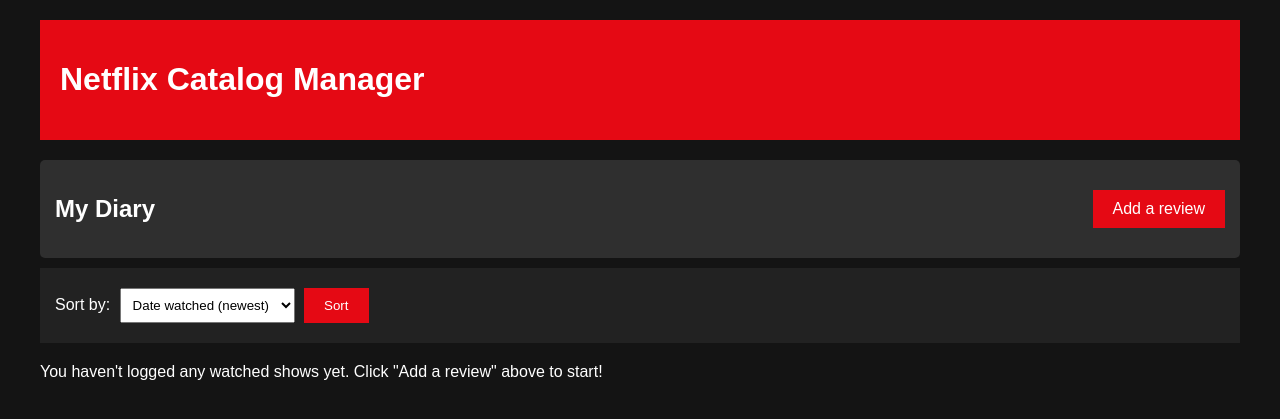
After one commit to caitlynsophie/netflix-project, a Django app: page /diary/ in a window 1280 px wide. The commit adds this page. Shown: the top 419 px of the page. Run offline with Django 5.2, Linux system fonts and the light colour scheme; data that the repository does not hold is empty.

Commit message:
Reviews + Additional fixes

```diff
--- /dev/null
+++ b/catalog/templates/catalog/diary.html
@@ -0,0 +1,56 @@
+{% extends 'catalog/base.html' %}
+
+{% block content %}
+<div class="title-card">
+    <div style="display: flex; justify-content: space-between; align-items: center;">
+        <h2>My Diary</h2>
+        <!-- Button that sends you back to the main page to search & pick a show to review -->
+        <a href="{% url 'title_list' %}" class="btn">
+            Add a review
+        </a>
+    </div>
+</div>
+
+<div class="filters">
+    <form method="get">
+        <label for="sort">Sort by:</label>
+        <select name="sort" id="sort">
+            <option value="date" {% if current_sort == 'date' %}selected{% endif %}>
+                Date watched (newest)
+            </option>
+            <option value="name" {% if current_sort == 'name' %}selected{% endif %}>
+                Name (A–Z)
+            </option>
+            <option value="rating" {% if current_sort == 'rating' or current_sort == 'ranking' %}selected{% endif %}>
+                Ranking (highest)
+            </option>
+        </select>
+        <button type="submit" class="btn">Sort</button>
+    </form>
+</div>
+
+{% if reviews %}
+    {% for review in reviews %}
+        <div class="title-card">
+            <h3>
+                <a href="{% url 'title_detail' review.title.pk %}" style="color: white;">
+                    {{ review.title.title }}
+                </a>
+            </h3>
+            <p>
+                <strong>Type:</strong> {{ review.title.title_type }}
+                &nbsp;|&nbsp;
+                <strong>Year:</strong> {{ review.title.release_year }}
+            </p>
+            <p><strong>Rating:</strong> {{ review.rating }} / 5 ⭐</p>
+            <p><strong>Date watched:</strong> {{ review.date_watched }}</p>
+
+            {% if review.review_text %}
+                <p>{{ review.review_text }}</p>
+            {% endif %}
+        </div>
+    {% endfor %}
+{% else %}
+    <p>You haven't logged any watched shows yet. Click "Add a review" above to start!</p>
+{% endif %}
+{% endblock %}
--- a/catalog/urls.py
+++ b/catalog/urls.py
@@ -7,4 +7,6 @@
     path('title/create/', views.title_create, name='title_create'),
     path('title/<int:pk>/update/', views.title_update, name='title_update'),
     path('title/<int:pk>/delete/', views.title_delete, name='title_delete'),
+    path('title/<int:pk>/review/', views.review_title, name='review_title'),
+    path('diary/', views.diary, name='diary'),
 ]
--- a/catalog/views.py
+++ b/catalog/views.py
@@ -1,7 +1,7 @@
 from django.shortcuts import render, redirect, get_object_or_404
 from django.db.models import Q
-from .models import NetflixTitle
-from .forms import NetflixTitleForm
+from .models import NetflixTitle, Review
+from .forms import NetflixTitleForm, ReviewForm
 
 def title_list(request):
     titles = NetflixTitle.objects.all()
@@ -43,10 +43,12 @@
     }
     return render(request, 'catalog/title_list.html', context)
 
+# Detail page for each title
 def title_detail(request, pk):
     title = get_object_or_404(NetflixTitle, pk=pk)
     return render(request, 'catalog/title_detail.html', {'title': title})
 
+# Add new title
 def title_create(request):
     if request.method == 'POST':
         form = NetflixTitleForm(request.POST)
@@ -57,6 +59,7 @@
         form = NetflixTitleForm()
     return render(request, 'catalog/title_form.html', {'form': form, 'action': 'Create'})
 
+# Submit new title
 def title_update(request, pk):
     title = get_object_or_404(NetflixTitle, pk=pk)
     if request.method == 'POST':
@@ -68,9 +71,54 @@
         form = NetflixTitleForm(instance=title)
     return render(request, 'catalog/title_form.html', {'form': form, 'action': 'Update'})
 
+# Delete
 def title_delete(request, pk):
     title = get_object_or_404(NetflixTitle, pk=pk)
     if request.method == 'POST':
         title.delete()
         return redirect('title_list')
     return render(request, 'catalog/title_confirm_delete.html', {'title': title})
+
+# Add review to a title
+def review_title(request, pk):
+    title = get_object_or_404(NetflixTitle, pk=pk)
+
+    existing_review = Review.objects.filter(title=title).first()
+
+    # Submit review
+    if request.method == "POST":
+        form = ReviewForm(request.POST, instance=existing_review)
+        if form.is_valid():
+            review = form.save(commit=False)
+            review.title = title
+            review.save()
+            return redirect('title_detail', pk=pk)  # after saving, go to details page
+    else:
+        # Display current review when already reviewed
+        form = ReviewForm(instance=existing_review)
+
+    return render(request, 'catalog/review_title.html', {
+        'title': title,
+        'form': form,
+        'existing_review': existing_review,
+    })
+
+# All reviews
+def diary(request):
+    reviews = Review.objects.select_related('title')
+
+    # default sort: date watched (newest first)
+    sort = request.GET.get('sort', 'date')
+
+    if sort == 'name':
+        reviews = reviews.order_by('title__title')
+    elif sort in ['rating', 'ranking']:
+        reviews = reviews.order_by('-rating', '-date_watched', '-created_at')
+    else:
+        reviews = reviews.order_by('-date_watched', '-created_at')
+
+    context = {
+        'reviews': reviews,
+        'current_sort': sort,
+    }
+    return render(request, 'catalog/diary.html', context)
```
Also changed, not shown: catalog/forms.py (+29 -2 lines), catalog/models.py (+13 -1 lines), catalog/templates/catalog/review_title.html (added, +18 -0 lines), catalog/templates/catalog/title_list.html (+14 -5 lines), catalog/migrations/0002_remove_netflixtitle_show_id_review.py (added).
